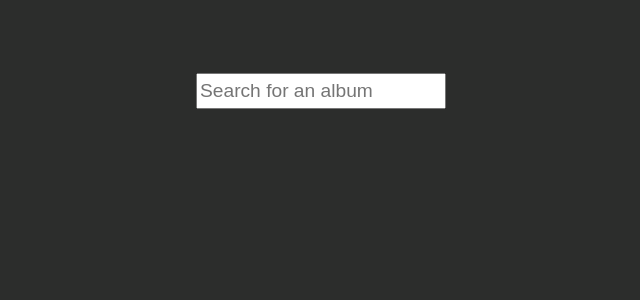
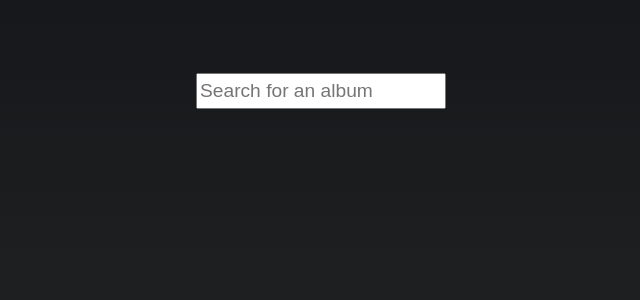
Before and after one commit to Alf247/music-forum, a React (Create React App) app in the folder frontend/my-app/: page /log in a window 1280 px wide. Shown: the part 118-418 px from the top of the page, without its empty margins (319-959 px from the left). Built offline with nearby package versions, Linux system fonts and the light colour scheme.

Commit message:
some css and added link when clicking album cover

```diff
--- a/frontend/my-app/src/Components/CreateReview.css
+++ b/frontend/my-app/src/Components/CreateReview.css
@@ -1,9 +1,10 @@
 .create-review {
-    background-color: rgb(26, 24, 24);
+    background-color: rgb(56, 67, 70);
     display: flex;
     flex: auto;
     justify-content: space-around;
     padding: 40px 40px;
+    border-radius: 5px;
 }
 
 .child {
@@ -21,6 +22,7 @@
 .album-cover {
     width: 350px;
     height: 350px;
+    border: 1px solid rgb(223, 223, 223);
 }
 
 .album-title {
--- a/frontend/my-app/src/Components/CreateReview.tsx
+++ b/frontend/my-app/src/Components/CreateReview.tsx
@@ -44,7 +44,9 @@ function CreateReview() {
         <div className="flex-container-vertical">
             <div>
                 <form className="create-review" action="" method="post" onSubmit={handleSubmit}>
-                    <img className="album-cover" src={selected['images']['0']['url']} alt="Album cover" />
+                    <a href={selected['external_urls']['spotify']} target="_blank" rel="noreferrer">
+                        <img className="album-cover" src={selected['images']['0']['url']} alt="Album cover" />
+                    </a>
                     <div className="two-thirds">
                         <div>
                             <h2 className="album-title">{(selected['name'] as string).toUpperCase()}</h2>
--- a/frontend/my-app/src/index.css
+++ b/frontend/my-app/src/index.css
@@ -1,6 +1,6 @@
 body {
   margin: 0;
-  background-color: rgb(44, 45, 44);
+  background-image: linear-gradient(rgb(18, 21, 24), rgb(41, 41, 41));
   color: white;
   font-family: -apple-system, BlinkMacSystemFont, 'Segoe UI', 'Roboto', 'Oxygen',
     'Ubuntu', 'Cantarell', 'Fira Sans', 'Droid Sans', 'Helvetica Neue',
```
